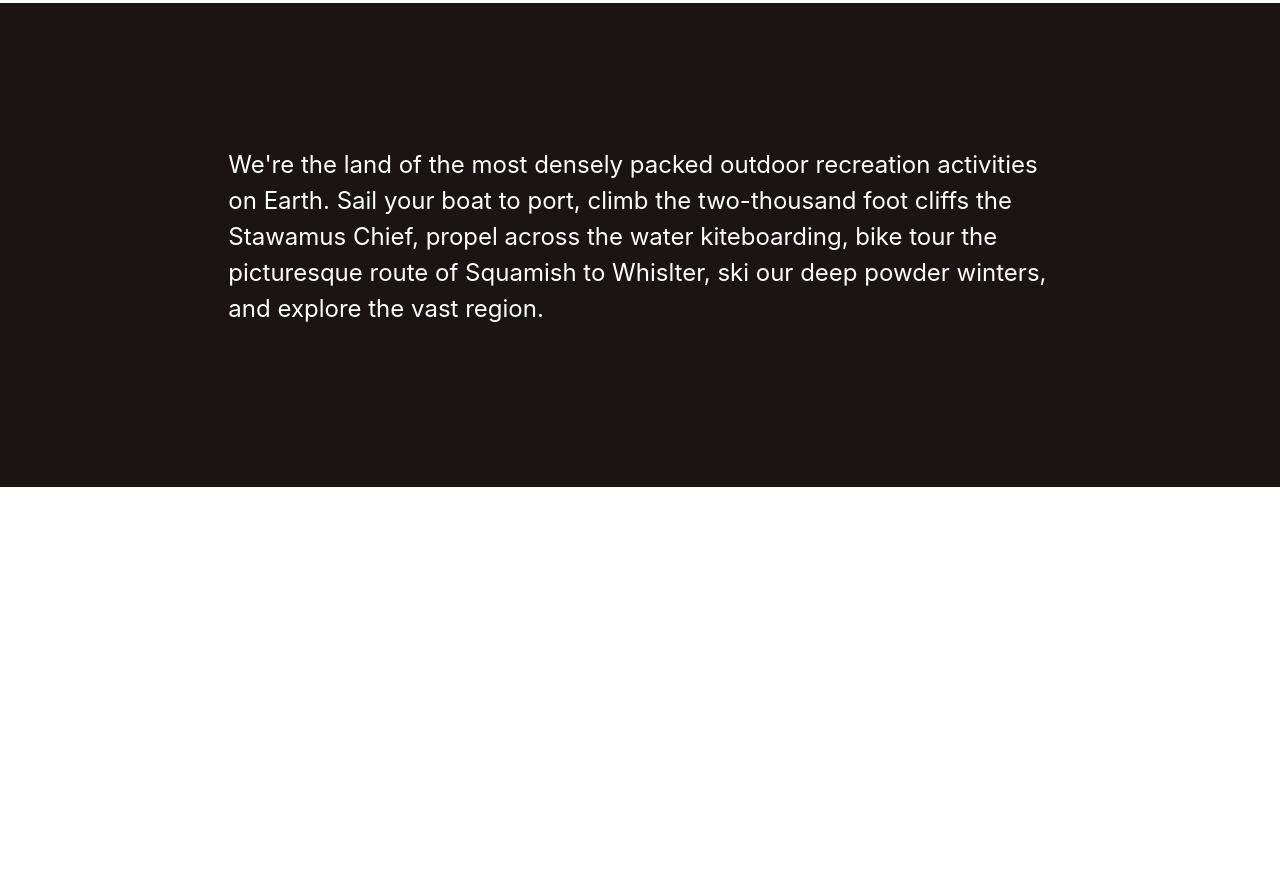
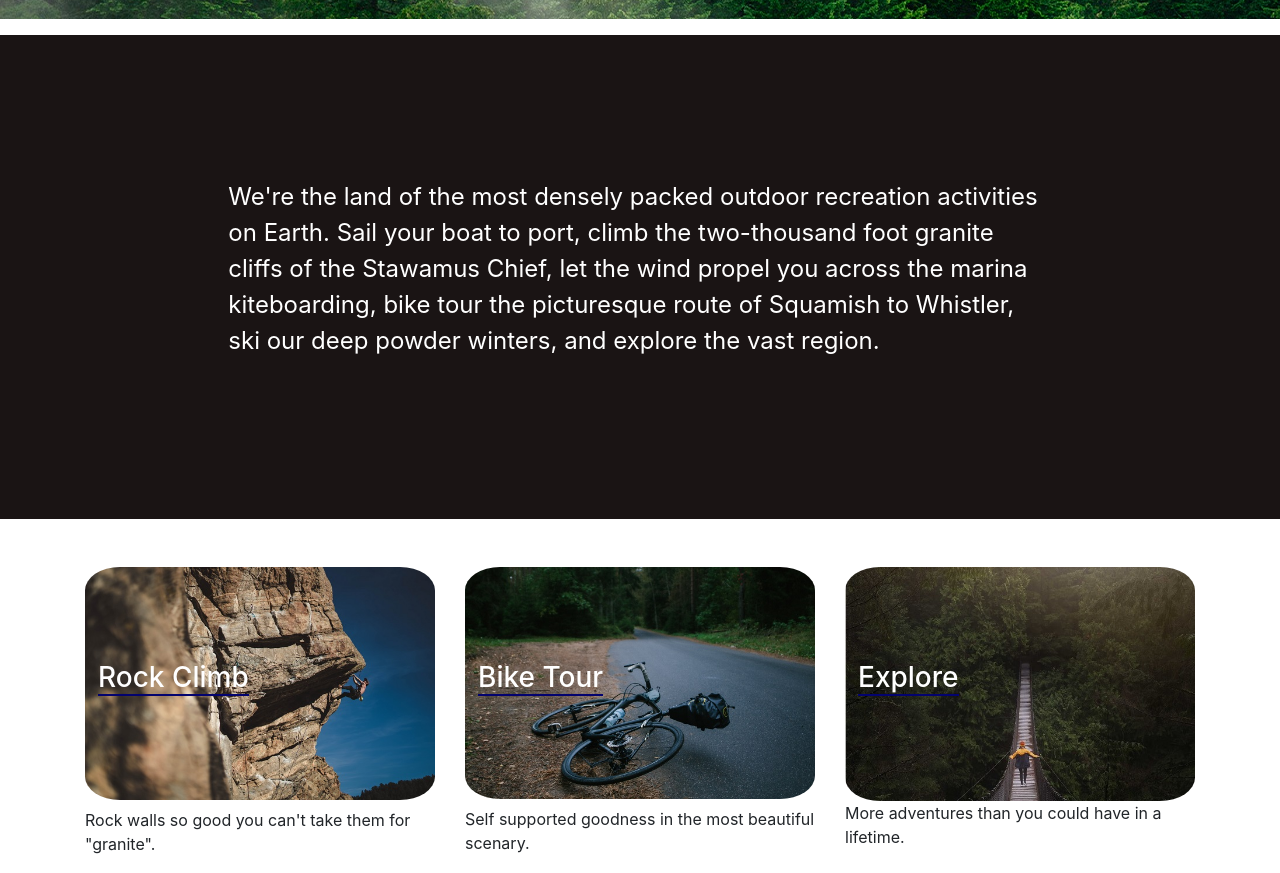
Before and after one commit to porterwilcox/bootstrap-clone-3, a plain HTML site: page index.html in a window 1280 px wide. Shown: the part 725-1598 px from the top of the page. Before the commit the page ends 1214 px from the top, so only its background shows below. Drawn offline with nearby package versions, Linux system fonts and the light colour scheme.

Commit message:
finished-the-rec-row

```diff
--- a/assets/styles.css
+++ b/assets/styles.css
@@ -12,6 +12,10 @@
 
 .title-pad {
     padding: 20em 0 10em
+}
+
+.nav-spacer {
+    padding-top: 10em;
 }
 
 .bg-blue {
@@ -64,6 +68,10 @@ a:visited {
     color: white;
 }
 
+a:active {
+    color: white;
+}
+
 .bg-forest {
     background-image: url('/assets/images/forest.jpg');
 }
@@ -73,7 +81,23 @@ a:visited {
     padding: 6em 0;
 }
 
+.rec-img {
+    max-width: 100%;
+    height: auto;
+    position: relative;
+    border-radius: 10%;
+}
 
+.rec-title {
+    position: absolute;
+    bottom: 6em;
+    left: 1em;
+    border-bottom: 2px solid rgb(3, 3, 110);
+}
+
+.rec-sum {
+
+}
 
 
 
--- a/index.html
+++ b/index.html
@@ -15,7 +15,7 @@
 
 <body>
     <div class="container-fluid">
-        <nav class="row bg-blue">
+        <nav class="row bg-blue navbar fixed-top">
             <div class="col-sm-6">
                 <div class="w100 main-logo-pos pt-3 pb-3">
                     <i class="fas fa-sun main-icon"></i>
@@ -31,7 +31,7 @@
                             <a href="#recreation" target="_top">Recreation</a>
                         </li>
                         <li>
-                            <a href="#">Venues</a>
+                            <a href="#">Camping/Lodging</a>
                         </li>
                         <li>
                             <a href="#">Event Schedule</a>
@@ -46,30 +46,48 @@
                 </div>
             </div>
         </nav>
-        <div class="pt-5"></div>
+        <div class="nav-spacer"></div>
         <header class="row bg-forest pt-3">
             <div class="col-sm-5 offset-sm-1 white title-pad">
                 <h1>Squamish, BC</h1>
                 <h5>The land of epic potential</h5>
             </div>
         </header>
-        <div class="pt-3"></div>
+        <div class="row pt-3"></div>
         <section id='about' class="row bg-black">
             <div class="col-sm-8 offset-sm-2">
                 <p class="texty white">We're the land of the most densely packed outdoor recreation activities on Earth. Sail your boat to port,
-                    climb the two-thousand foot cliffs the Stawamus Chief, propel across the water kiteboarding, bike tour
-                    the picturesque route of Squamish to Whislter, ski our deep powder winters, and explore the vast region.</p>
+                    climb the two-thousand foot granite cliffs of the Stawamus Chief, let the wind propel you across the
+                    marina kiteboarding, bike tour the picturesque route of Squamish to Whistler, ski our deep powder winters,
+                    and explore the vast region.</p>
             </div>
         </section>
-        <section class="row">
-            <div class="col-sm-4"></div>
-            <div class="col-sm-4"></div>
-            <div class="col-sm-4"></div>
+    </div>
+    <div class="container">
+        <section id="recreation" class="row pt-5">
+            <div class="col-sm-4">
+                    <img src="/assets/images/better-rock-climb.jpg" alt="Rock Climb" class="rec-img">
+                    <h3 class="rec-title white">Rock Climb</h3>
+                    <p class="rec-sum pt-2">Rock walls so good you can't take them for "granite".</p>
+            </div>
+            <div class="col-sm-4">
+                <img src="assets/images/bike-tour.jpg" alt="Bike Tour" class="rec-img">
+                <h3 class="rec-title white">Bike Tour</h3>
+                <p class="rec-sum pt-2">Self supported goodness in the most beautiful scenary.</p>
+            </div>
+            <div class="col-sm-4">
+                <img src="assets/images/hiking-explore.jpg" alt="Explore" class="rec-img">
+                <h3 class="rec-title white">Explore</h3>
+                <p class="rec-sum">More adventures than you could have in a lifetime.</p>
+            </div>
         </section>
+    </div>
+    <div class="container-fluid">
         <footer class="row">
             <div class="col-sm-6"></div>
             <div class="col-sm-6"></div>
         </footer>
+    </div>
 
 
 
```
Also changed, not shown: assets/images/better-rock-climb.jpg (added), assets/images/bike-tour.jpg (added), assets/images/hiking-explore.jpg (added), assets/images/squam-climb.jpg (added).
